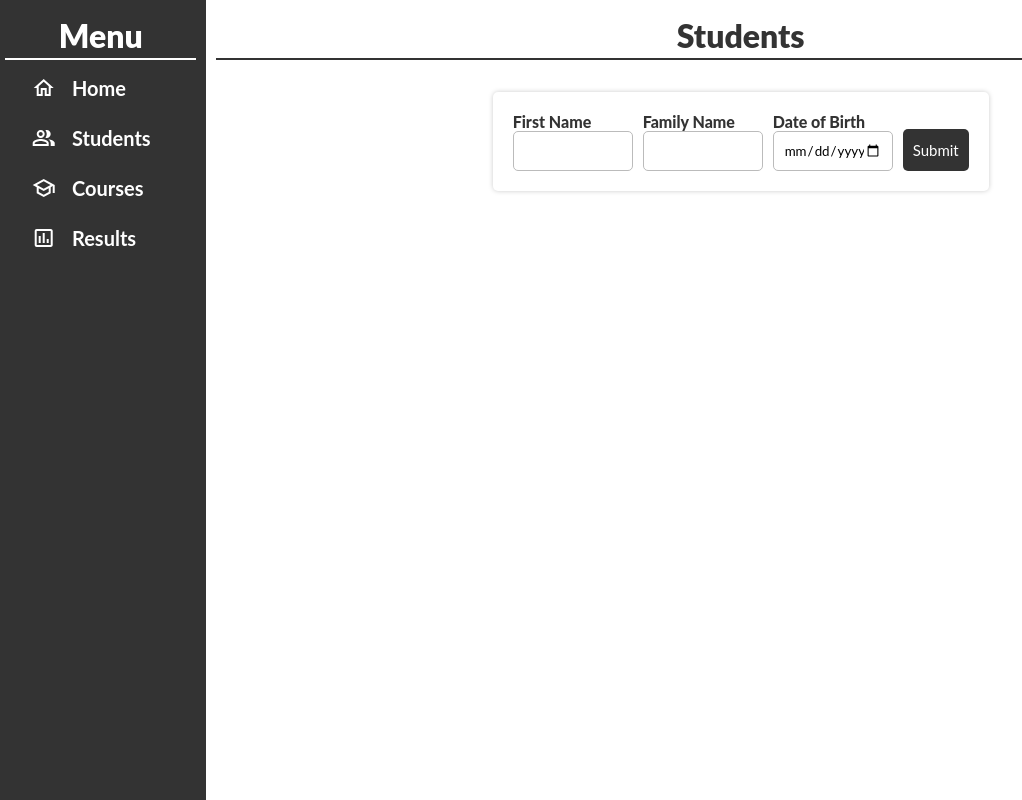
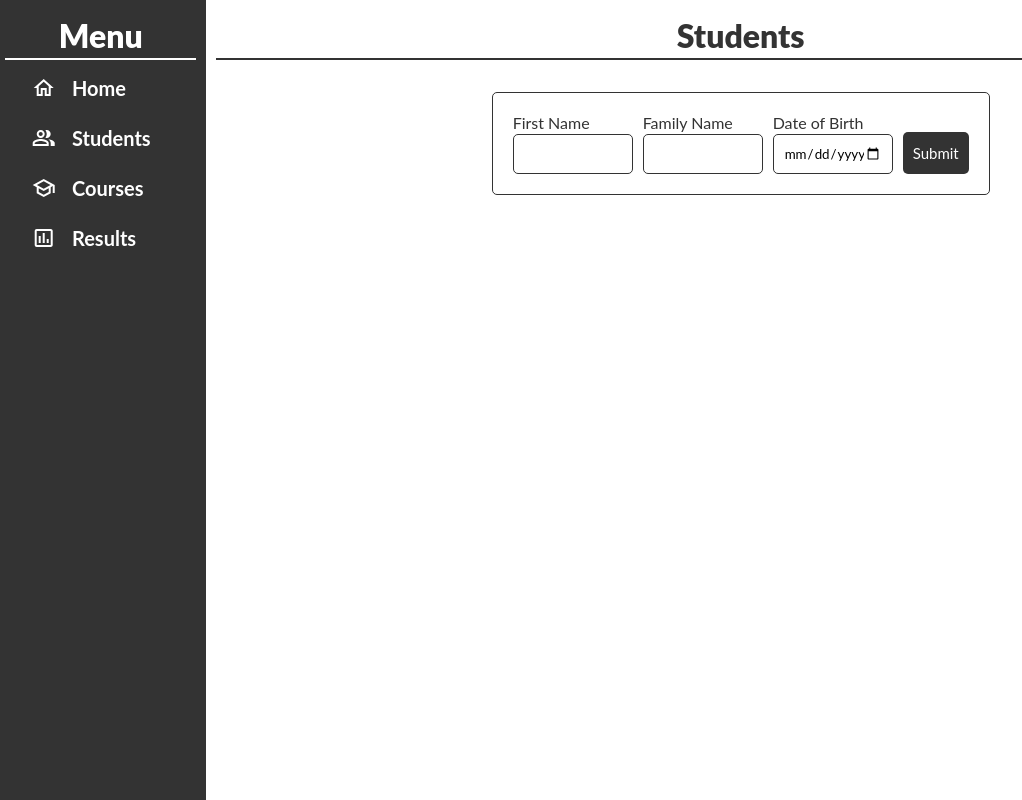
Before and after one commit to Zavista/student-system, a React (Vite) app in the folder frontend/: page /students in a window 1280 px wide. Shown: the whole page, without its empty margins (5-1027 px from the left). Built offline with nearby package versions, Linux system fonts and the light colour scheme.

Commit message:
Added borders

```diff
--- a/frontend/components/StudentForm.jsx
+++ b/frontend/components/StudentForm.jsx
@@ -9,11 +9,14 @@ const FormContainer = styled.form`
   flex-wrap: wrap;
   background-color: #fff;
   padding: 20px;
-  box-shadow: 0px 0px 5px #ccc;
+  border: 1px solid #333333;
   border-radius: 5px;
+  font-weight: 400;
 `;
 
-const Label = styled.label``;
+const Label = styled.label`
+  margin-bottom: 2px;
+`;
 
 const InputArea = styled.div`
   display: flex;
@@ -23,7 +26,7 @@ const InputArea = styled.div`
 const Input = styled.input`
   width: 120px;
   padding: 0 10px;
-  border: 1px solid #bbb;
+  border: 1px solid #333333;
   border-radius: 5px;
   height: 40px;
 `;
```
